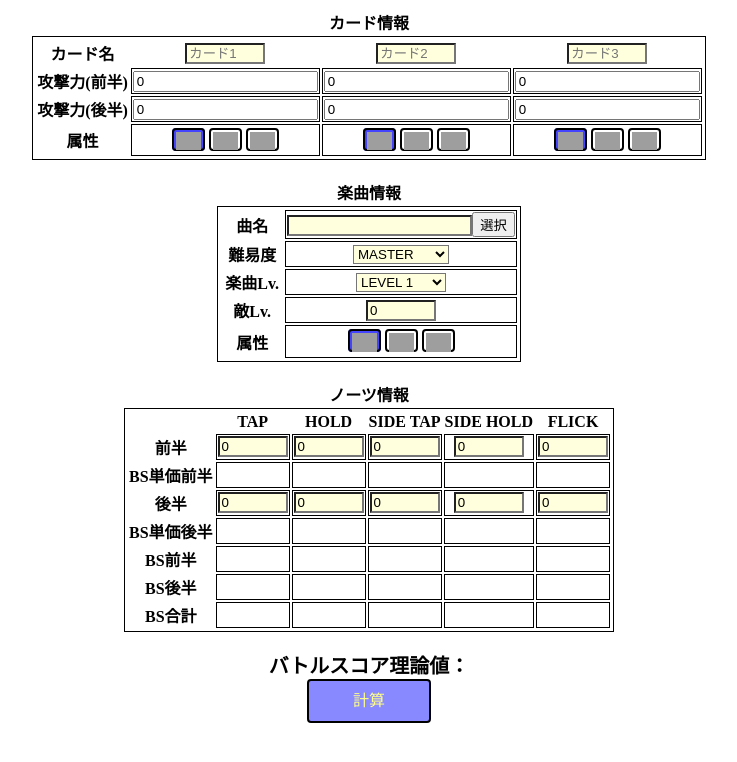
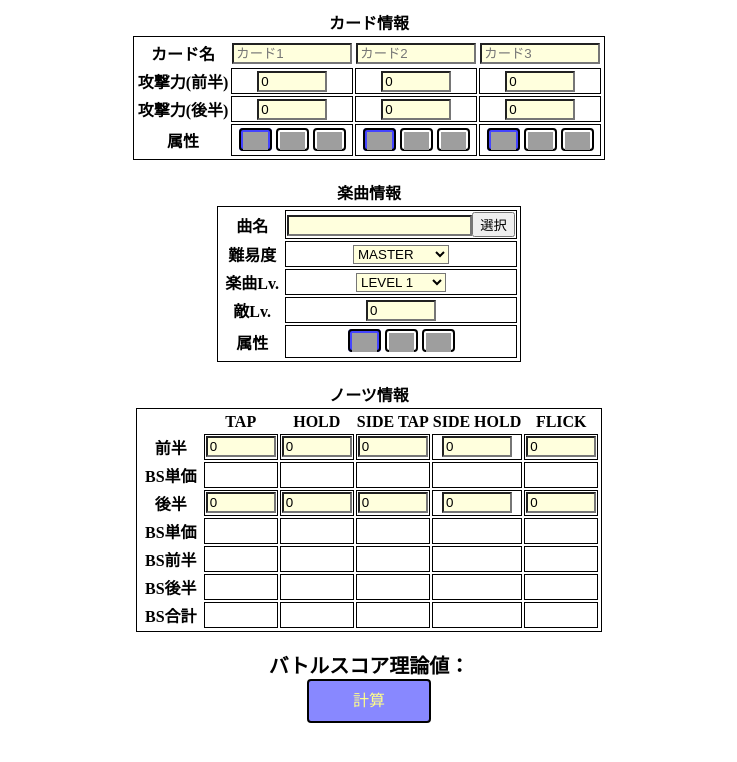
Before and after one commit to mel225/BScalculator, a plain HTML site: page index.html in a window 1280 px wide. Shown: the whole page, without its empty margins (271-1008 px from the left). Drawn offline with Linux system fonts and the light colour scheme; grey boxes are pictures that could not be loaded.

Commit message:
first master up!

```diff
--- a/content.css
+++ b/content.css
@@ -1,8 +1,8 @@
-input[type=number] {
+input[type=number], input[type=text] {
   width: 70px;
 }
 
-input[type=number], input[type=textbox], select {
+input[type=number], input[type=textbox], input[type=text], select {
   background: #ffd;
 }
 
@@ -54,7 +54,7 @@ table caption {
 }
 
 table[name=card] input[type=textbox] {
-  width: 80px;
+  width: 120px;
 }
 
 td label {
--- a/index.html
+++ b/index.html
@@ -184,7 +184,7 @@ function updateMetaViewport(){
             <td><input type="number" pattern="\d*" onchange="bs_change(this)" name="flick_first" value=0><input type="hidden" name="bsnum_flick_first" value=0></td>
 	  </tr>
 	  <tr>
-	    <th>BS単価前半</th>
+	    <th>BS単価</th>
 	    <td><label name="unibs_tap_first"></label></td>
 	    <td><label name="unibs_hold_first"></label></td>
 	    <td><label name="unibs_sidetap_first"></label></td>
@@ -200,7 +200,7 @@ function updateMetaViewport(){
             <td><input type="number" pattern="\d*" onchange="bs_change(this)" name="flick_boss" value=0><input type="hidden" name="bsnum_flick_boss" value=0></td>
 	  </tr>
 	  <tr>
-	    <th>BS単価後半</th>
+	    <th>BS単価</th>
 	    <td><label name="unibs_tap_boss"></label></td>
 	    <td><label name="unibs_hold_boss"></label></td>
 	    <td><label name="unibs_sidetap_boss"></label></td>
```
